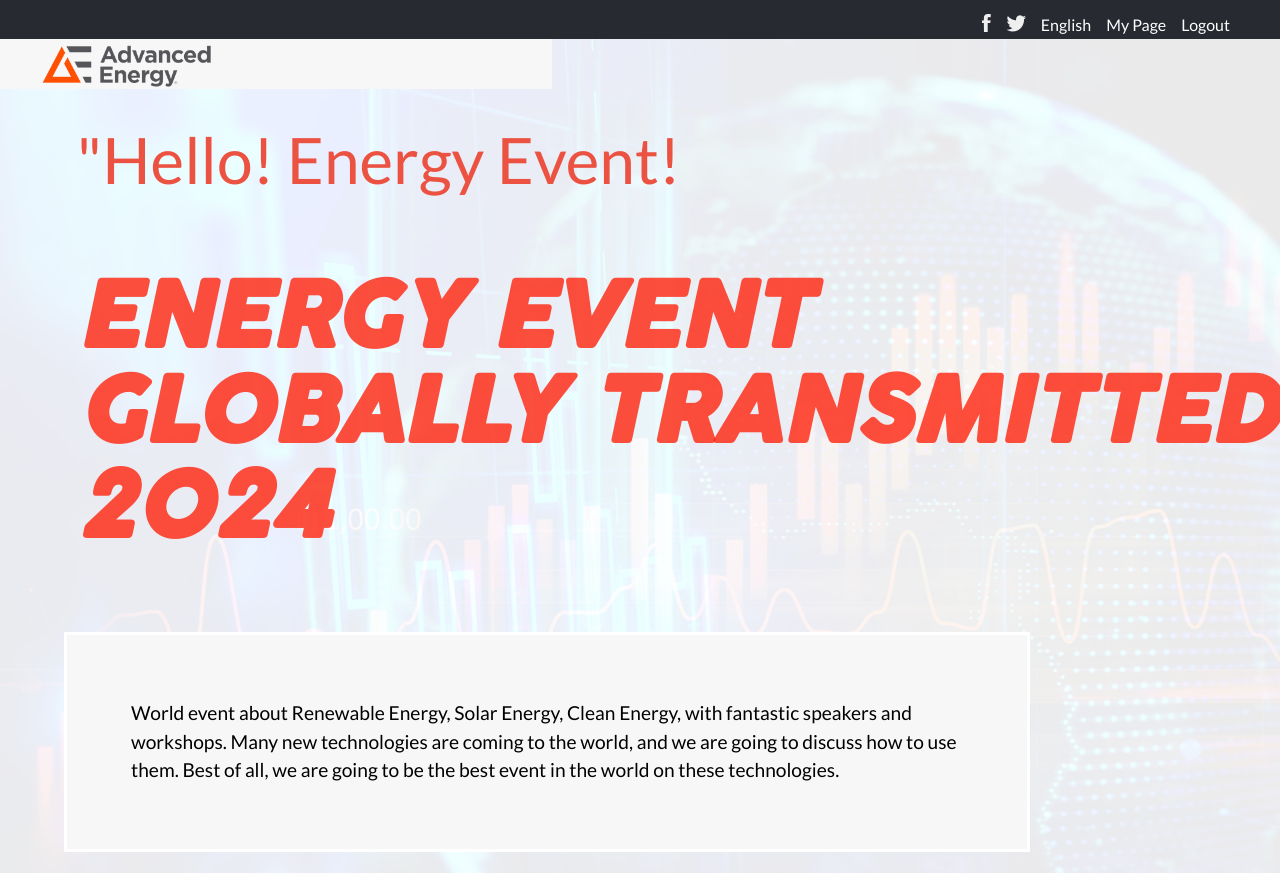
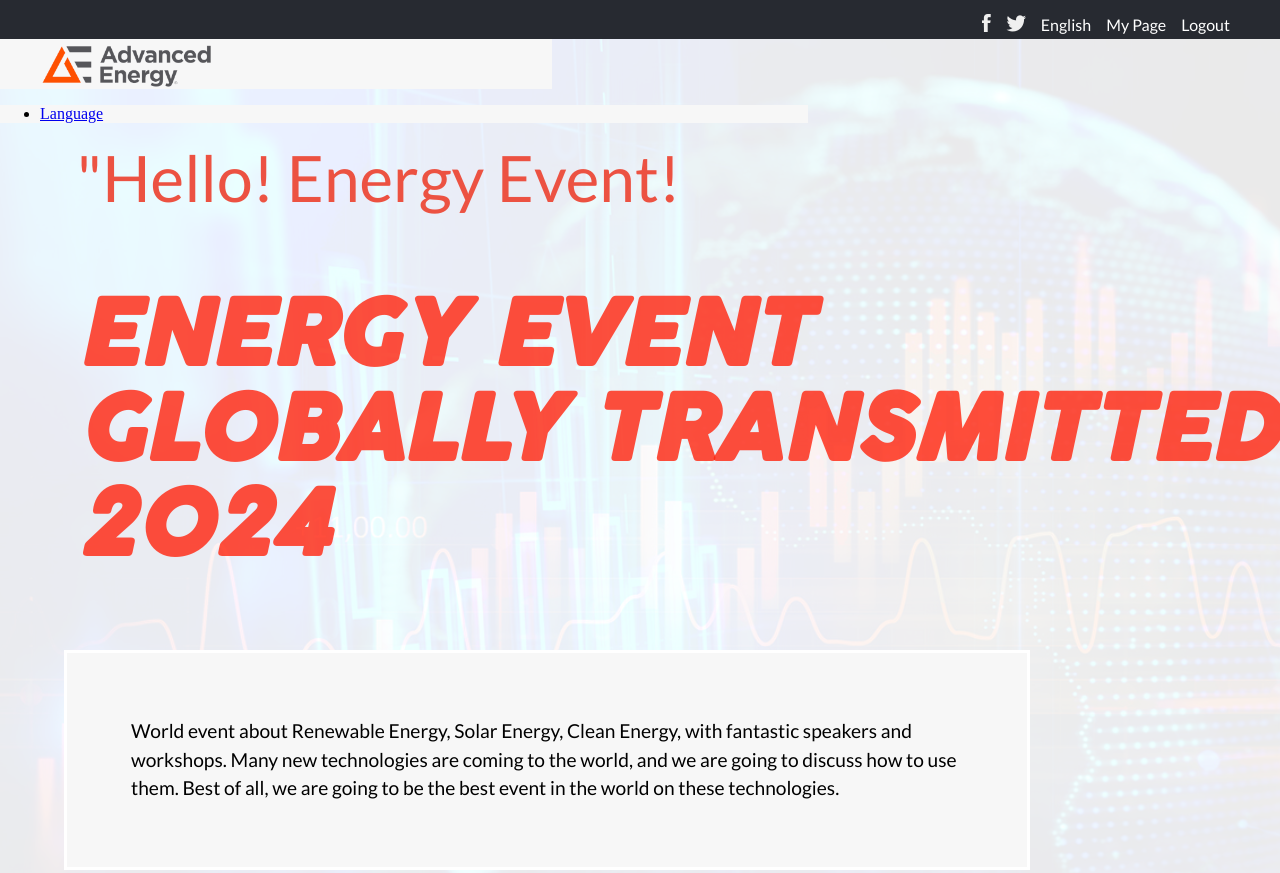
Before and after one commit to mrEckendonk/World-Energy-Event, a plain HTML site: page index.html in a window 1280 px wide. Shown: the top 873 px of the page. Drawn offline with Linux system fonts and the light colour scheme.

Commit message:
Linter correction 1

```diff
--- a/index.html
+++ b/index.html
@@ -56,7 +56,11 @@
             <img src="assets/images/advanced-energy-vector-logo.png" alt="logo" />
           </li>
         </ul>
-        <ul class="big-menu-right"
+        <ul class="big-menu-right">
+          <li>
+            <a href="index.html">Language</a>
+          </li>
+        </ul>
     <!-- Top Menu Desktop-->
     </header>
     <!-- Main Welcome Text-->
```
